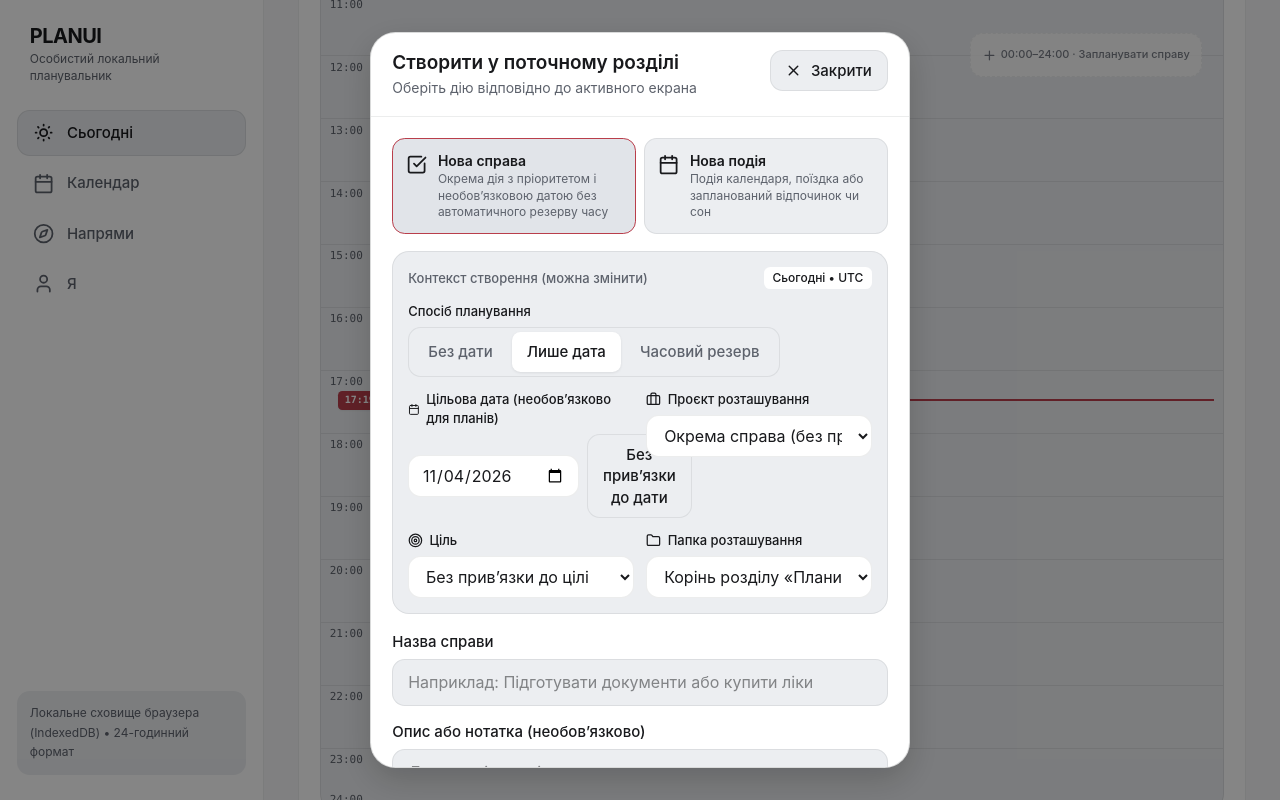
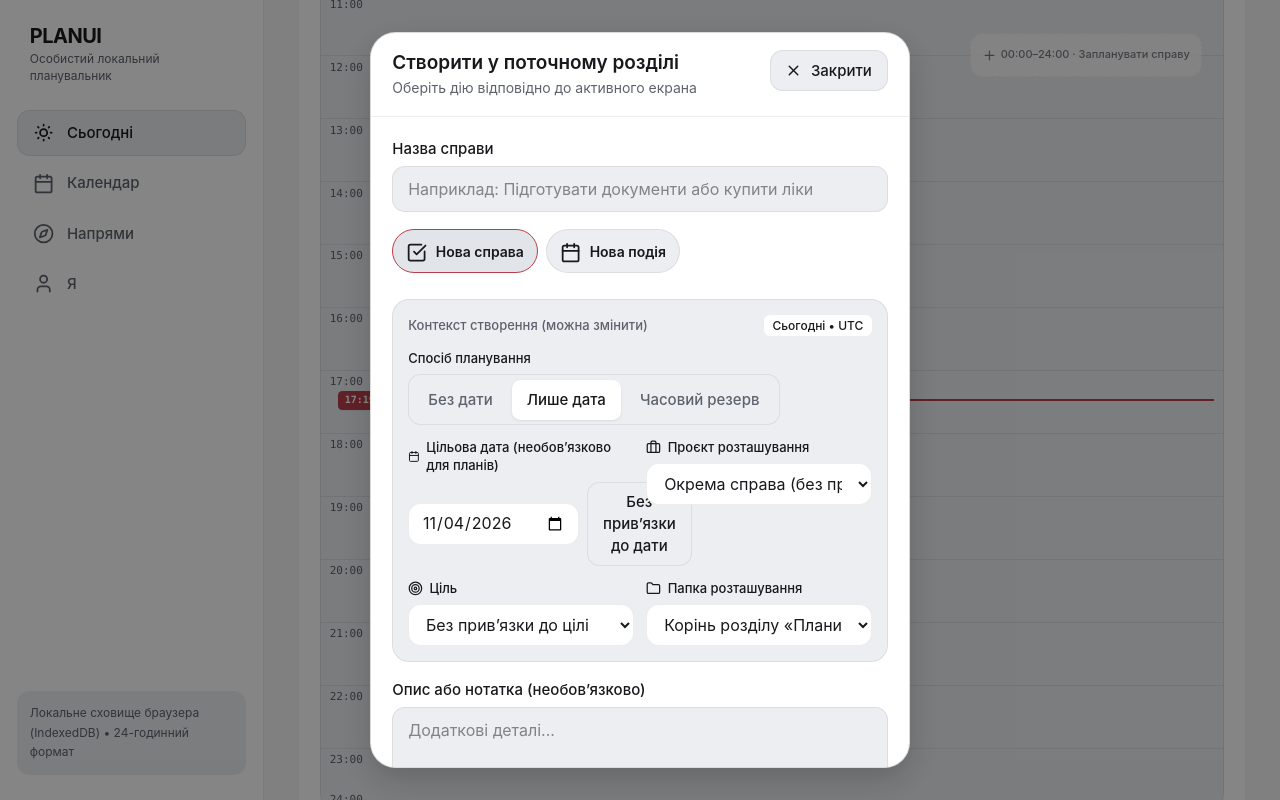
Before and after one commit to zlbvskr/planui, a React (Vite) app: page / in a window 1280 px wide. Both pictures are taken after a click on the button "Створити". Shown: the part 1458-2258 px from the top of the page. Built offline with nearby package versions, Linux system fonts and the light colour scheme.

Commit message:
feat: prioritize title entry in shared task creation

```diff
--- a/src/App.tsx
+++ b/src/App.tsx
@@ -520,7 +520,7 @@ export function App() {
       <FloatingShell
         activeDestination={activeDestination}
         onSelectDestination={handleSelectDestination}
-        onOpenGlobalCreate={() => openGlobalCreation()}
+        onOpenGlobalCreate={() => openGlobalCreation('task')}
         isModalOpen={anyModalOpen}
         isBackgroundInert={Boolean(habitOccurrence) || isEditorOpen || isLocalModalOpen || Boolean(activeGapForPicker) || Boolean(inspectedEvent)}
       >
--- a/src/components/editors/SharedEditorHost.tsx
+++ b/src/components/editors/SharedEditorHost.tsx
@@ -1196,11 +1196,21 @@ export const SharedEditorHost: React.FC<SharedEditorHostProps> = ({
       onClose={onClose}
     >
       <form onSubmit={handleSave} className="space-y-4" noValidate>
+        {selectedAction === 'task' && (            <InputField
+              label={UK_STRINGS.creation.taskForm.titleLabel}
+              placeholder={UK_STRINGS.creation.taskForm.titlePlaceholder}
+              value={taskTitle}
+              onChange={(e) => setTaskTitle(e.target.value)}
+              data-testid="create-task-title-input"
+              autoFocus
+              required
+            />
+)}
         {/* Contextual Action Switcher — Only shows implemented actions, prioritized by active destination */}
         <div
           role="radiogroup"
           aria-label={UK_STRINGS.creation.sheetTitleChooseAction}
-          className="grid grid-cols-1 sm:grid-cols-2 gap-2"
+          className="flex gap-2 overflow-x-auto pb-2"
         >
           {availableActions.map((act) => {
             const active = selectedAction === act.kind;
@@ -1261,7 +1271,7 @@ export const SharedEditorHost: React.FC<SharedEditorHostProps> = ({
                   }
                   setErrorMessage(null);
                 }}
-                className="min-h-[52px] p-3 rounded-xl flex items-start gap-2.5 text-left planui-transition-micro cursor-pointer"
+                className="min-h-[44px] shrink-0 px-3 py-2 rounded-full flex items-center gap-2 text-left planui-transition-micro cursor-pointer"
                 style={{
                   backgroundColor: active
                     ? 'var(--bg-pressed)'
@@ -1281,7 +1291,7 @@ export const SharedEditorHost: React.FC<SharedEditorHostProps> = ({
                     {act.labelUk}
                   </div>
                   <div
-                    className="text-[12px] mt-0.5 leading-snug"
+                    className="hidden"
                     style={{ color: 'var(--text-secondary)' }}
                   >
                     {act.descriptionUk}
@@ -1776,14 +1786,6 @@ export const SharedEditorHost: React.FC<SharedEditorHostProps> = ({
         {/* Specific Form Fields by Action */}
         {selectedAction === 'task' && (
           <div className="space-y-3.5">
-            <InputField
-              label={UK_STRINGS.creation.taskForm.titleLabel}
-              placeholder={UK_STRINGS.creation.taskForm.titlePlaceholder}
-              value={taskTitle}
-              onChange={(e) => setTaskTitle(e.target.value)}
-              data-testid="create-task-title-input"
-              required
-            />
             <TextAreaField
               label={UK_STRINGS.creation.taskForm.descriptionLabel}
               placeholder={UK_STRINGS.creation.taskForm.descriptionPlaceholder}
```
